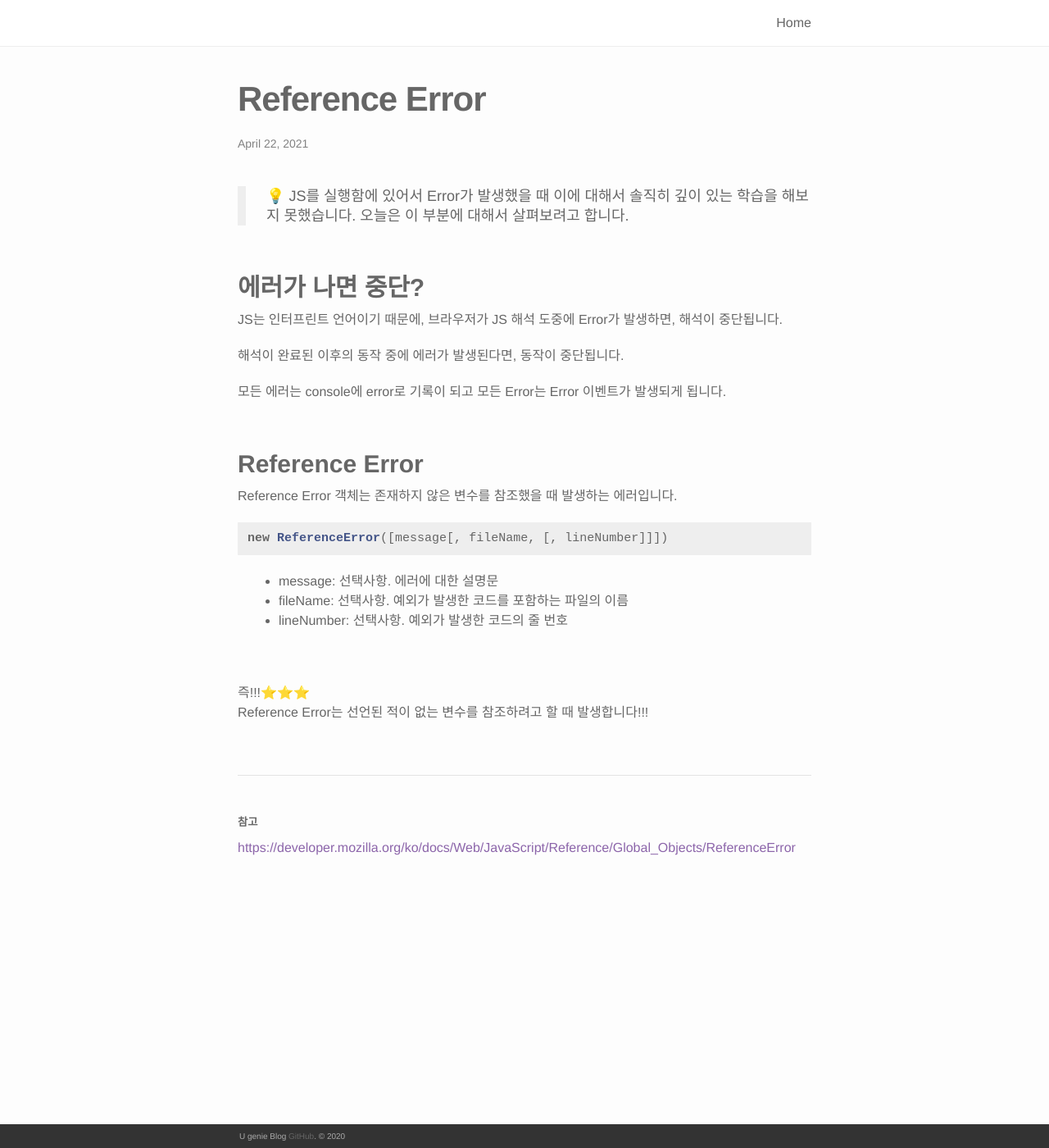
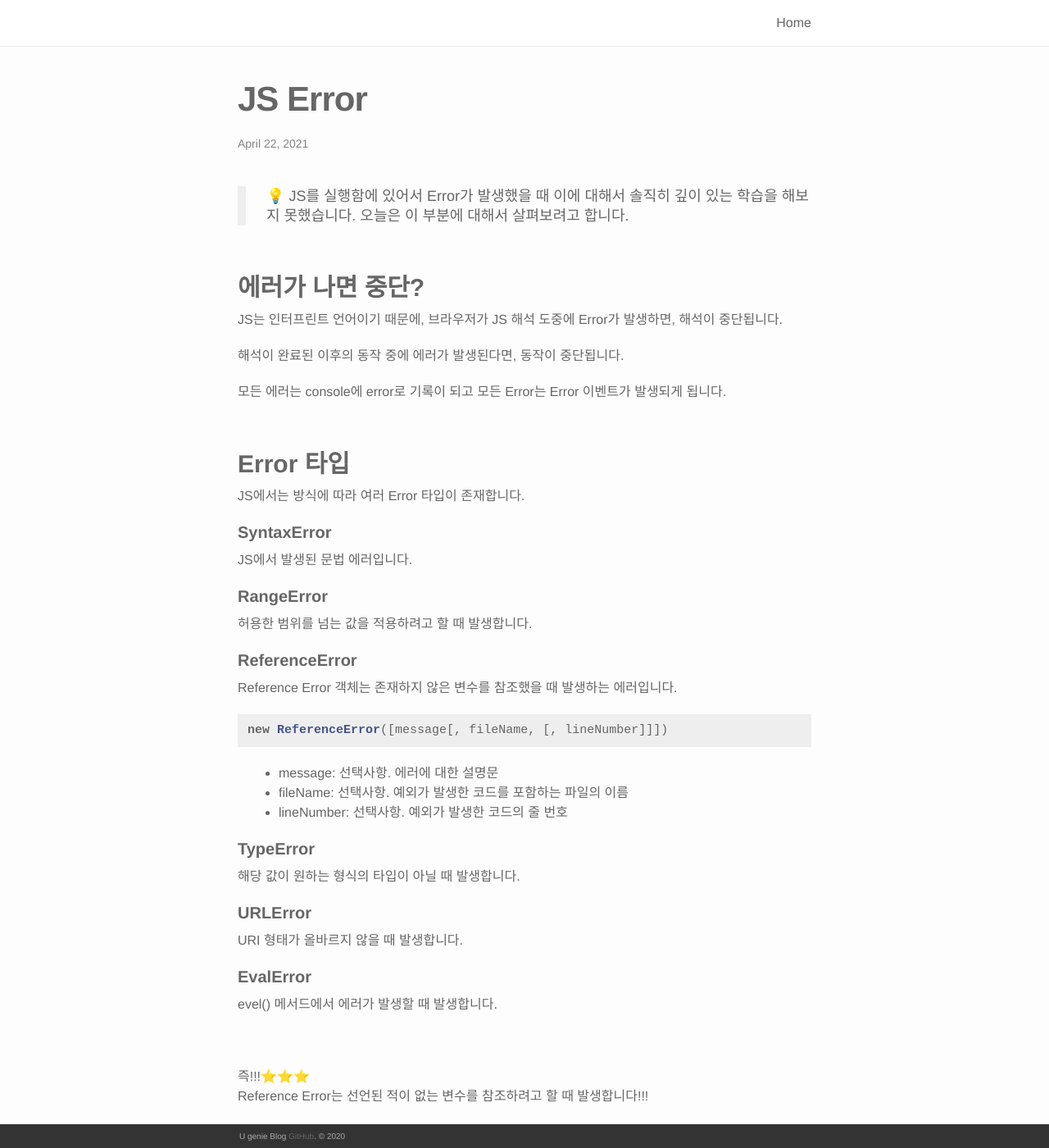
Before and after one commit to HyunYuJin/HyunYuJin.github.io, a Jekyll site: the page built from _posts/2021-04-22-js-error.markdown, in a window 1280 px wide and 1400 px high. Shown: the whole window at 82% size. Built offline with Jekyll 4.4.1, drawn with Linux system fonts in a browser that asks for light colours; nearby versions of some CDN libraries.

Commit message:
Post about JS Error

````diff
--- a/_posts/2021-04-22-js-error.markdown
+++ b/_posts/2021-04-22-js-error.markdown
@@ -1,6 +1,6 @@
 ---
 layout: post
-title: Reference Error
+title: JS Error
 date: 2021-04-22
 description: JS에서의 Error
 ---
@@ -19,7 +19,16 @@
 
 <br />
 
-### Reference Error
+### Error 타입
+JS에서는 방식에 따라 여러 Error 타입이 존재합니다.
+
+#### SyntaxError
+JS에서 발생된 문법 에러입니다.
+
+#### RangeError
+허용한 범위를 넘는 값을 적용하려고 할 때 발생합니다.
+
+#### ReferenceError
 Reference Error 객체는 존재하지 않은 변수를 참조했을 때 발생하는 에러입니다.
 
 ```javascript
@@ -32,6 +41,16 @@
   <li>lineNumber: 선택사항. 예외가 발생한 코드의 줄 번호</li>
 </ul>
 
+#### TypeError
+해당 값이 원하는 형식의 타입이 아닐 때 발생합니다.
+
+#### URLError
+URI 형태가 올바르지 않을 때 발생합니다.
+
+#### EvalError
+evel() 메서드에서 에러가 발생할 때 발생합니다.
+
+
 <br />
 
 즉!!!⭐⭐⭐
````
